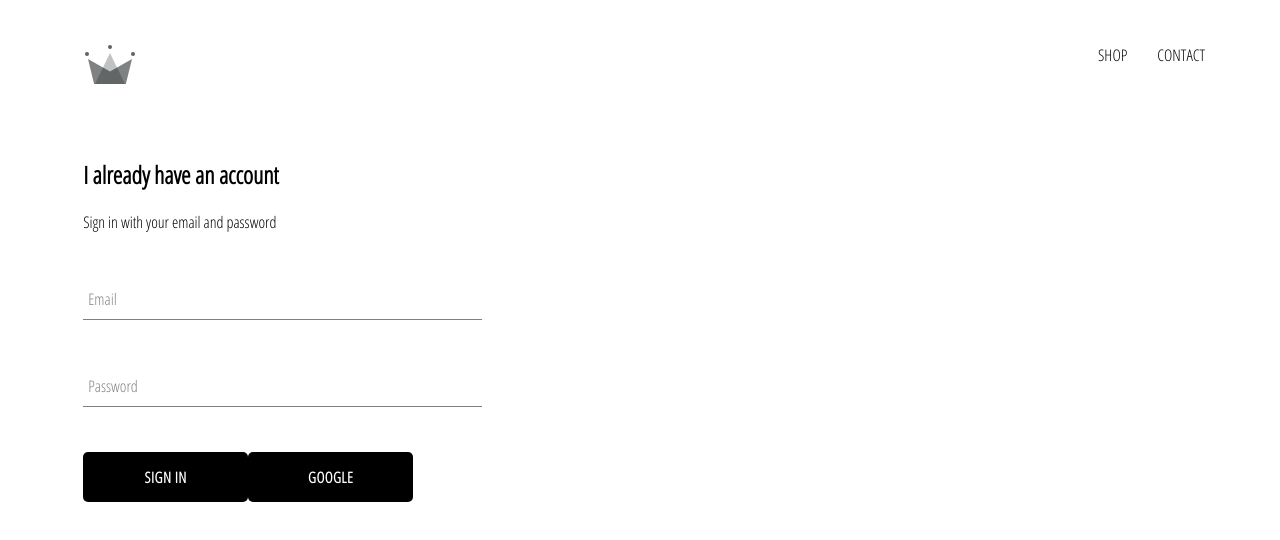
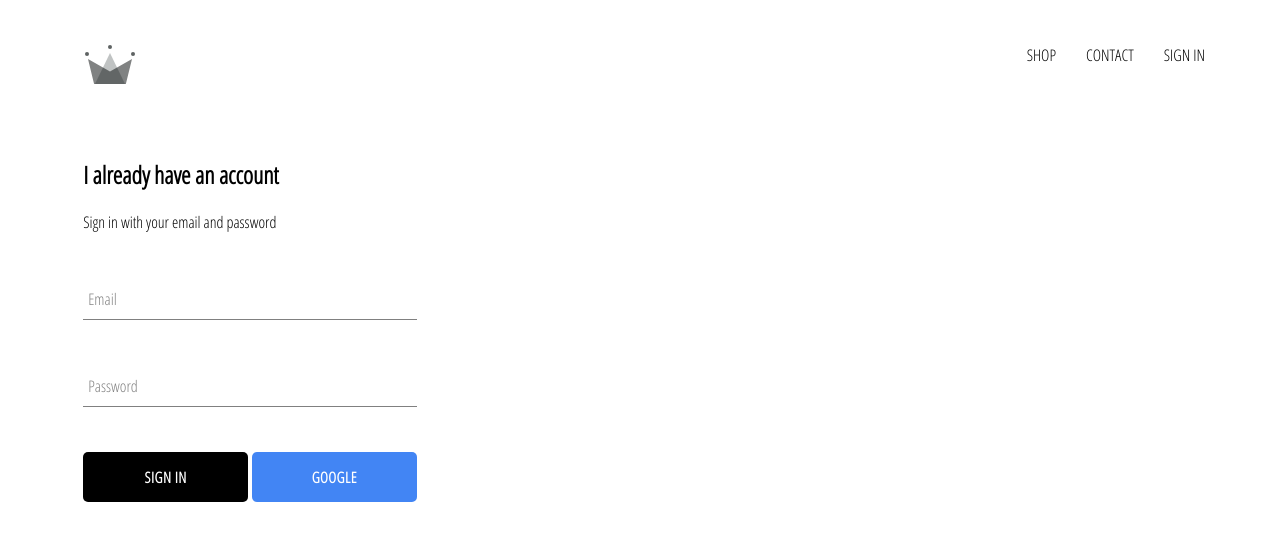
Before and after one commit to christien-kelly/crwn-clothing, a React (Create React App) app: page /signin in a window 1280 px wide. Shown: the top 540 px of the page. Built offline with nearby package versions, Linux system fonts and the light colour scheme; no server answers.

Commit message:
integrated signin and signout page. updated custom button component.

```diff
--- a/src/App.css
+++ b/src/App.css
@@ -1,3 +1,7 @@
+* {
+    box-sizing: border-box;
+}
+
 body {
     font-family: 'Open Sans Condensed';
     padding: 20px 60px; /* 20 top and bottom, 60 on sides. */
--- a/src/App.js
+++ b/src/App.js
@@ -45,7 +45,7 @@
   render() {
     return (
       <div>
-        <Header />
+        <Header currentUser = { this.state.currentUser }/>
         <Switch>
           <Route exact path='/' component={HomePage} />
           <Route exact path='/shop' component={ShopPage} />
--- a/src/components/custom-button/custom-button.component.jsx
+++ b/src/components/custom-button/custom-button.component.jsx
@@ -2,8 +2,8 @@
 
 import './custom-button.styles.scss';
 
-const CustomButton = ({ children, ...otherProps}) => (
-    <button className='custom-button' {...otherProps}>
+const CustomButton = ({ children, isGoogleSignIn, ...otherProps}) => (
+    <button className={`${isGoogleSignIn ? 'google-sign-in' : '' } custom-button`} {...otherProps}>
         {children}
     </button>
 );
--- a/src/components/custom-button/custom-button.styles.scss
+++ b/src/components/custom-button/custom-button.styles.scss
@@ -21,4 +21,14 @@
       color: white;
       border: 1px solid black;
     }
+
+    &.google-sign-in {
+      background-color: #4285f4;
+      color: white;
+
+      &:hover {
+        background-color: #357ae8;
+        border: none;
+      }
+    }
   }
--- a/src/components/header/header.component.jsx
+++ b/src/components/header/header.component.jsx
@@ -2,9 +2,11 @@
 import { Link } from 'react-router-dom';
 
 import { ReactComponent as Logo } from '../../assets/crown.svg';
+import { auth } from '../../firebase/firebase.utils';
+
 import './header.styles.scss';
 
-const Header = () => (
+const Header = ({ currentUser }) => (
     <div className='header'>
         <Link className='logo-container' to='/'>
             <Logo className='logo'/>
@@ -16,7 +18,12 @@
             <Link className='option' to='/contact'>
             CONTACT
             </Link>
-
+            {
+              currentUser ?
+              <div className='option' onClick={() => auth.signOut()}>SIGN OUT</div>
+              :
+              <Link className='option' to='/signin'>SIGN IN</Link>
+            }
         </div>
     </div>
 );
--- a/src/components/header/header.styles.scss
+++ b/src/components/header/header.styles.scss
@@ -20,6 +20,7 @@
 
       .option {
         padding: 10px 15px;
+        cursor: pointer;
       }
     }
   }
--- a/src/components/sign-in/sign-in.component.jsx
+++ b/src/components/sign-in/sign-in.component.jsx
@@ -54,10 +54,11 @@
                         handleChange={this.handleChange}
                         label="Password"
                         required />
-
+                    <div className='button'>
                     <CustomButton type = "submit"> Sign In </CustomButton>
-                    <CustomButton onClick = { signInWithGoogle }> Google </CustomButton>
-                </form>
+                    <CustomButton onClick = { signInWithGoogle } isGoogleSignIn= { true } > Google </CustomButton>
+                    </div>
+                    </form>
 
 
             </div>
--- a/src/components/sign-in/sign-in.styles.scss
+++ b/src/components/sign-in/sign-in.styles.scss
@@ -1,5 +1,5 @@
 .sign-in {
-    width: 30vw;
+    width: 380px;
     display: flex;
     flex-direction: column;
     padding:2%;
@@ -7,4 +7,9 @@
     .title {
         margin: 10px 0;
     }
+
+    .button {
+        display: flex;
+        justify-content: space-between;
+    }
 }
```
